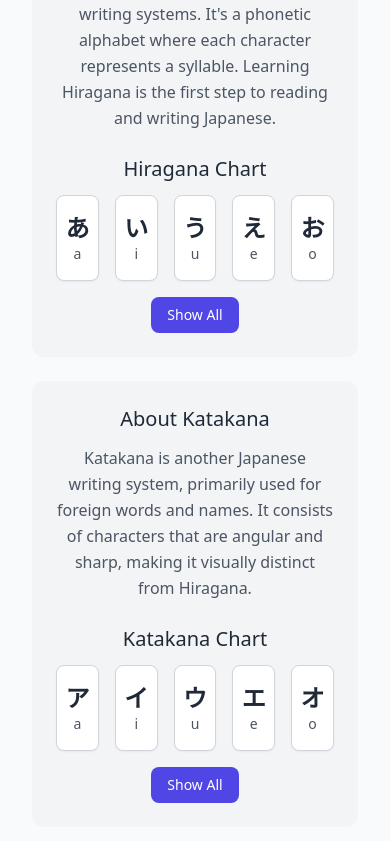
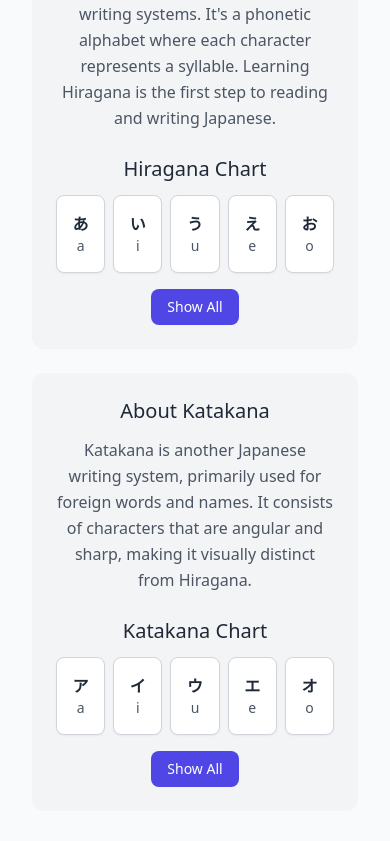
Before and after one commit to 18mson/japanese-quiz, a Vue app: page / in a window 390 px wide. Shown: the part 717-1558 px from the top of the page. Built offline with nearby package versions, Linux system fonts and the light colour scheme.

Commit message:
bugfix table styling

```diff
--- a/src/components/StartScreen.vue
+++ b/src/components/StartScreen.vue
@@ -64,13 +64,13 @@ const startQuiz = () => {
       </p>
       <div class="mt-6">
         <h2 class="text-xl text-gray-800 mb-3">Hiragana Chart</h2>
-        <div class="grid grid-cols-5 gap-4">
+        <div class="grid grid-cols-5 md:gap-4 gap-2">
           <div
             v-for="(char, index) in (showAllHiragana ? hiraganaData : hiraganaData.slice(0, 5))"
             :key="index"
-            class="flex flex-col items-center p-4 bg-white border border-gray-300 rounded-lg shadow-sm"
+            class="flex flex-col items-center py-4 bg-white border border-gray-300 rounded-lg shadow-sm"
               >
-            <span class="text-2xl font-bold text-gray-800">{{ char.character }}</span>
+            <span class="md:text-2xl text-base font-bold text-gray-800">{{ char.character }}</span>
             <span class="text-sm text-gray-600">{{ char.romaji }}</span>
           </div>
         </div>
@@ -90,13 +90,13 @@ const startQuiz = () => {
       </p>
       <div class="mt-6">
         <h2 class="text-xl text-gray-800 mb-3">Katakana Chart</h2>
-        <div class="grid grid-cols-5 gap-4">
+        <div class="grid grid-cols-5 md:gap-4 gap-2">
           <div
             v-for="(char, index) in (showAllKatakana ? katakanaData : katakanaData.slice(0, 5))"
             :key="index"
-            class="flex flex-col items-center p-4 bg-white border border-gray-300 rounded-lg shadow-sm"
+            class="flex flex-col items-center py-4 bg-white border border-gray-300 rounded-lg shadow-sm"
           >
-            <span class="text-2xl font-bold text-gray-800">{{ char.character }}</span>
+            <span class="md:text-2xl text-base font-bold text-gray-800">{{ char.character }}</span>
             <span class="text-sm text-gray-600">{{ char.romaji }}</span>
           </div>
         </div>
```
